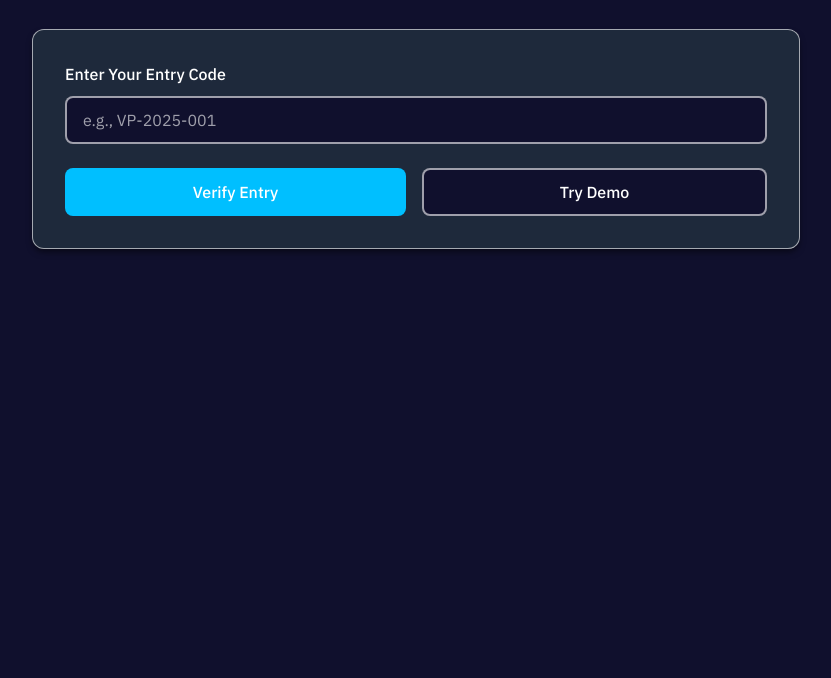
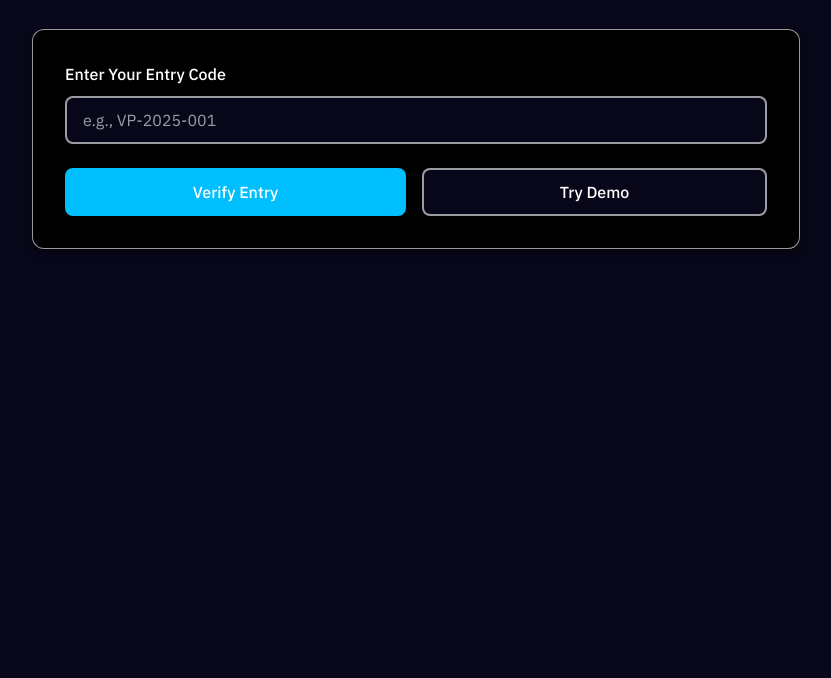
Before and after one commit to vaultplay-dev/vaultplay-draw-verifier, a plain HTML site: page index.html in a window 1280 px wide. Shown: the part 122-800 px from the top of the page, without its empty margins (224-1055 px from the left). Drawn offline with Linux system fonts and the light colour scheme.

Commit message:
Rearrange and update background colour variables

```diff
--- a/index.html
+++ b/index.html
@@ -14,9 +14,9 @@
             --secondary-color: #1e90ff;
             --success-color: #10b981;
             --error-color: #ef4444;
-            --bg-dark: #10102d;
-            --bg-darker: #070719;
-            --bg-card: #1e293b;
+            --bg-dark: #070719;
+            --bg-darker: #10102d;
+            --bg-card: #000000;
             --text-light: #ffffff;
             --text-muted: color-mix(in srgb, currentColor 60%, transparent);
             --border-color: color-mix(in srgb, currentColor 60%, transparent);
```
